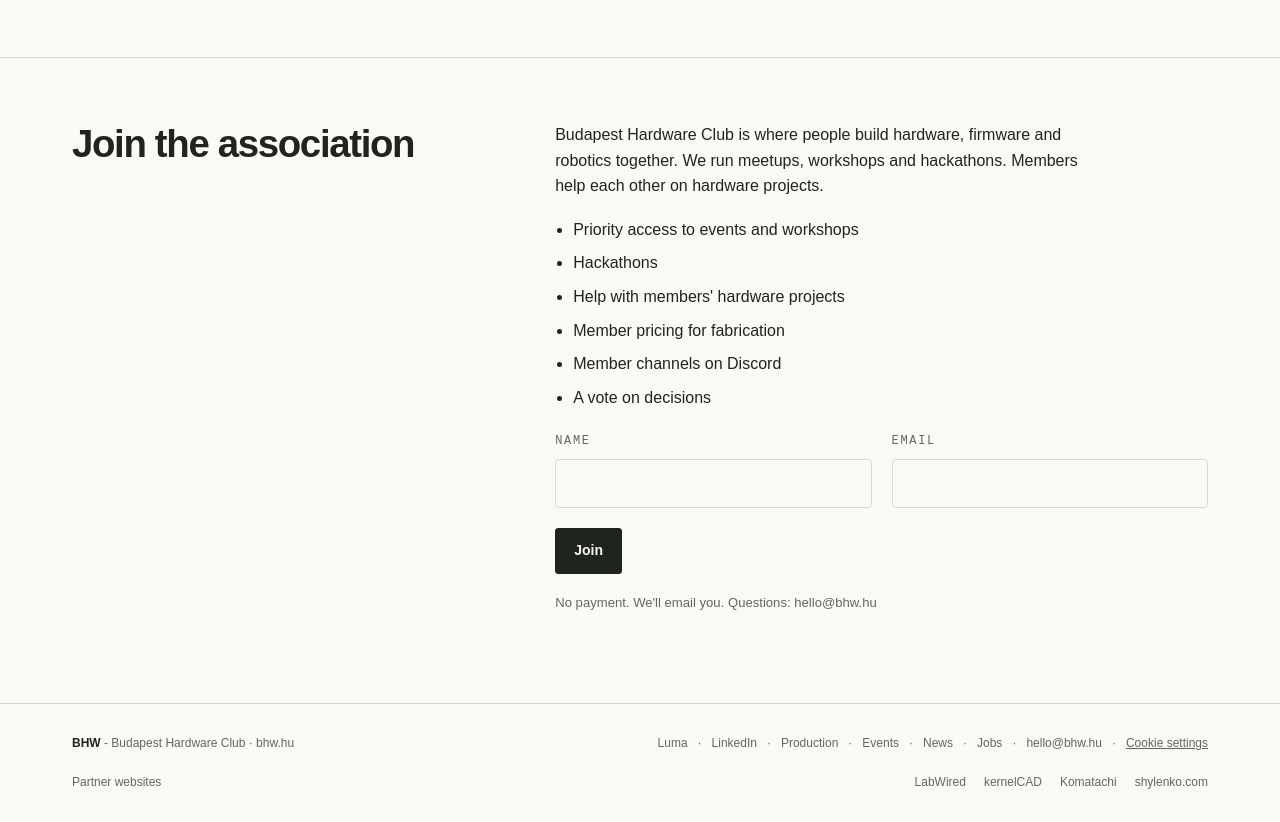
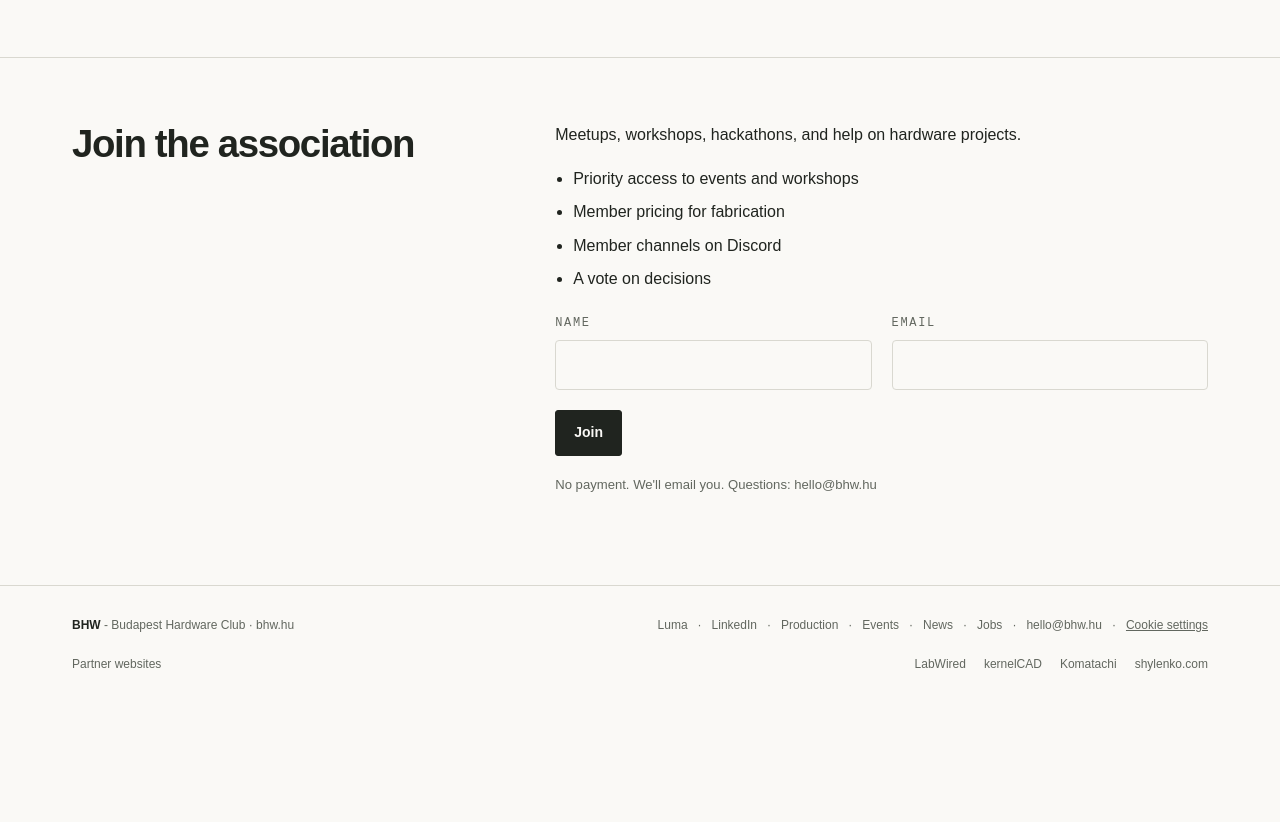
Before and after one commit to w1ne/bhw, an Astro site: page / in a window 1280 px wide. Shown: the part 1980-2802 px from the top of the page. After the commit the page ends 2684 px from the top, so only its background shows below. Built offline with nearby package versions, Linux system fonts and the light colour scheme; Astro itself is replaced by a stand-in of ours.

Commit message:
Shorten the Join explanation
One line for what the club does. The signup stays a name and an email.

```diff
--- a/src/components/Join.astro
+++ b/src/components/Join.astro
@@ -1,11 +1,9 @@
 <section id="join"><div class="wrap contact-row">
   <h2><span class="en">Join the association</span><span class="hu">Csatlakozz az egyesülethez</span></h2>
   <div>
-    <p class="what"><span class="en">Budapest Hardware Club is where people build hardware, firmware and robotics together. We run meetups, workshops and hackathons. Members help each other on hardware projects.</span><span class="hu">A Budapest Hardware Clubban hardvert, firmware-t és robotikát építünk együtt. Meetupokat, workshopokat és hackathonokat tartunk. A tagok segítenek egymás hardverprojektjeiben.</span></p>
+    <p class="what"><span class="en">Meetups, workshops, hackathons, and help on hardware projects.</span><span class="hu">Meetupok, workshopok, hackathonok, és segítség hardverprojektekben.</span></p>
     <ul class="benefits">
       <li><span class="en">Priority access to events and workshops</span><span class="hu">Elsőbbség eseményeken és workshopokon</span></li>
-      <li><span class="en">Hackathons</span><span class="hu">Hackathonok</span></li>
-      <li><span class="en">Help with members' hardware projects</span><span class="hu">Segítség a tagok hardverprojektjeiben</span></li>
       <li><span class="en">Member pricing for fabrication</span><span class="hu">Tagi ár a gyártásra</span></li>
       <li><span class="en">Member channels on Discord</span><span class="hu">Tagi csatornák Discordon</span></li>
       <li><span class="en">A vote on decisions</span><span class="hu">Szavazat a döntéseknél</span></li>
```
Also changed, not shown: tests/site-contract.mjs (+1 -2 lines).
